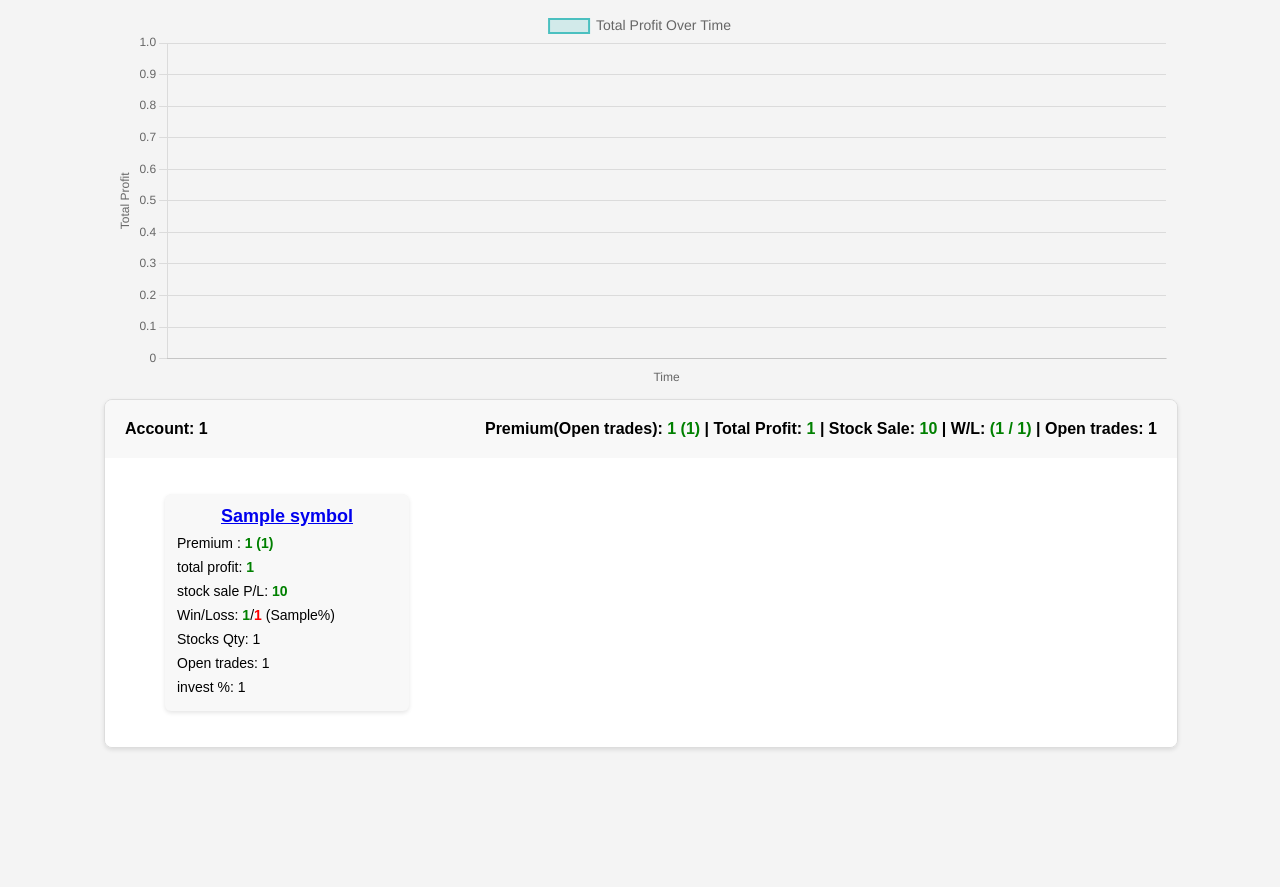
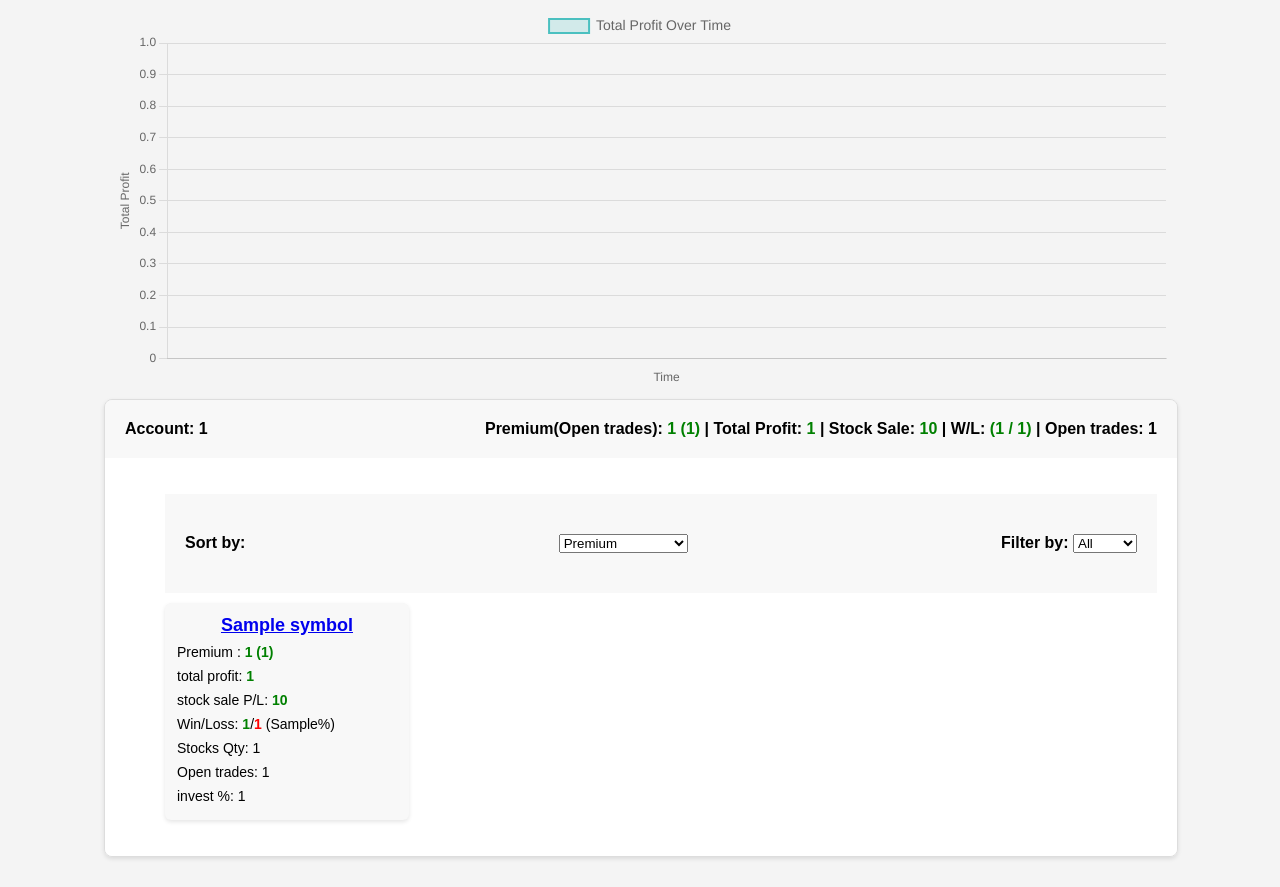
Before and after one commit to nautiyal-sarthak/option_tracker, a Flask app: template app/templates/index.html in a window 1280 px wide. Shown: the part 501-1388 px from the top of the page. Before the commit the page ends 1251 px from the top, so only its background shows below. Run offline with Flask 3, Linux system fonts and the light colour scheme; the template is opened without the code that fills it: most values are stand-ins (such as "Sample title", 1, 10 or a date in 2020).

Commit message:
updated the UI

```diff
--- a/app/static/css/styles.css
+++ b/app/static/css/styles.css
@@ -149,6 +149,17 @@ header h1 {
     width: 100%;
     box-sizing: border-box;
 }
+.sort-row {
+    background-color: #f8f8f8;
+    padding: 20px;
+    cursor: pointer;
+    display: flex;
+    justify-content: space-between;
+    align-items: center;
+    font-weight: bold;
+    width: 100%;
+    box-sizing: border-box;
+}
 .left-section {
     display: flex;
     flex-direction: column; /* Stacks elements vertically */
--- a/app/templates/index.html
+++ b/app/templates/index.html
@@ -101,6 +101,24 @@
                 <div class="account-details" style="display: block;">
                     <ul>
                         <div class="stock-container" data-account-id="{{ account.accountId }}">
+                            <!-- Dropdown Container -->
+                            <div class="sort-row">
+                                    <label for="sort-options">Sort by:</label>
+                                    <select id="sort-options" onchange="sortStocks(this)">
+                                        <option value="premium">Premium</option>
+                                        <option value="invest">Invest %</option>
+                                        <option value="alphabetical">Alphabetical (A-Z)</option>
+                                        <option value="win_percentage">Win %</option>
+                                    </select>
+                                    <div class="filter-container">
+                                        <label for="filter-options">Filter by:</label>
+                                        <select id="filter-options" onchange="filterStocks(this)">
+                                            <option value="all">All</option>
+                                            <option value="open">Open</option>
+                                            <option value="closed">Closed</option>
+                                        </select>
+                                    </div>
+                            </div>
                             {% for stock in account_stk_merge[account.accountId] %}
                             <div class="stock-card">
                                 <a href="/account/{{account.accountId}}/symbol/{{stock.symbol}}" class="stock-symbol">
@@ -297,6 +315,74 @@
             details.style.display = details.style.display === "block" ? "none" : "block";
         }
     </script>
+    <script>
+        function sortStocks(selectElement) {
+    const sortBy = selectElement.value;
+    const stockContainer = selectElement.closest('.stock-container');
+    const stockCards = Array.from(stockContainer.getElementsByClassName('stock-card'));
+
+    stockCards.sort((a, b) => {
+        let valA, valB;
+
+        if (sortBy === "alphabetical") {
+            return a.querySelector('.stock-symbol strong').textContent.localeCompare(
+                b.querySelector('.stock-symbol strong').textContent
+            );
+        } else if (sortBy === "premium") {
+            valA = parseFloat(a.querySelector('.stock-details span:nth-child(1) span').textContent) || 0;
+            valB = parseFloat(b.querySelector('.stock-details span:nth-child(1) span').textContent) || 0;
+        } else if (sortBy === "invest") {
+            valA = parseFloat(a.querySelector('.stock-details span:last-child').textContent) || 0;
+            valB = parseFloat(b.querySelector('.stock-details span:last-child').textContent) || 0;
+        } else if (sortBy === "win_percentage") {  // Sorting by w_L
+            valA = parseFloat(a.querySelector('.stock-details span:nth-child(4)').textContent.match(/([\d.]+)/)?.[0]) || 0;
+            valB = parseFloat(b.querySelector('.stock-details span:nth-child(4)').textContent.match(/([\d.]+)/)?.[0]) || 0;
+        }
+
+        return valB - valA; // Descending order
+    });
+
+    // Re-attach sorted elements to the container
+    stockContainer.innerHTML = `
+    <div class="sort-row">
+        <label for="sort-options">Sort by:</label>
+        <select id="sort-options" onchange="sortStocks(this)">
+            <option value="premium">Premium</option>
+            <option value="invest">Invest %</option>
+            <option value="alphabetical">Alphabetical (A-Z)</option>
+            <option value="win_percentage">Win %</option> <!-- Added Win % Sorting -->
+        </select>
+        </div>
+    `;
+    stockCards.forEach(card => stockContainer.appendChild(card));
+
+    // Restore selected option
+    stockContainer.querySelector('#sort-options').value = sortBy;
+}
+
+
+function filterStocks(selectElement) {
+    const filterBy = selectElement.value;
+    const stockContainer = selectElement.closest('.stock-container');
+    const stockCards = Array.from(stockContainer.getElementsByClassName('stock-card'));
+
+    stockCards.forEach(card => {
+        // Get the Open Trades value directly from the stock details section
+        const openTrades = parseInt(card.querySelector('.stock-details span:nth-child(7)').textContent.split(': ')[1]);
+
+        if (filterBy === "all") {
+            card.style.display = "block"; // Show all stocks
+        } else if (filterBy === "open" && openTrades > 0) {
+            card.style.display = "block"; // Show open stocks
+        } else if (filterBy === "closed" && openTrades === 0) {
+            card.style.display = "block"; // Show closed stocks
+        } else {
+            card.style.display = "none"; // Hide stocks that don't match
+        }
+    });
+}
+
+    </script>
 
 </body>
 </html>
--- a/app/utils/data.py
+++ b/app/utils/data.py
@@ -379,6 +379,8 @@ def process_trade_data(email,token=None,broker_name=None,filter_type='all'):
         stock_summary['net_money_invested_percent'] =  stock_summary['net_money_invested']/total_investment * 100
         stock_summary = stock_summary.round(2)
         stock_summary.fillna(0, inplace=True)
+        #sort the stock summary by total profit
+        stock_summary = stock_summary.sort_values(by='total_profit',ascending=False)
 
         # Date-based aggregation
         date_summary = filtered_data.groupby(['accountId', 'symbol', 'trade_open_date']).agg(
```
